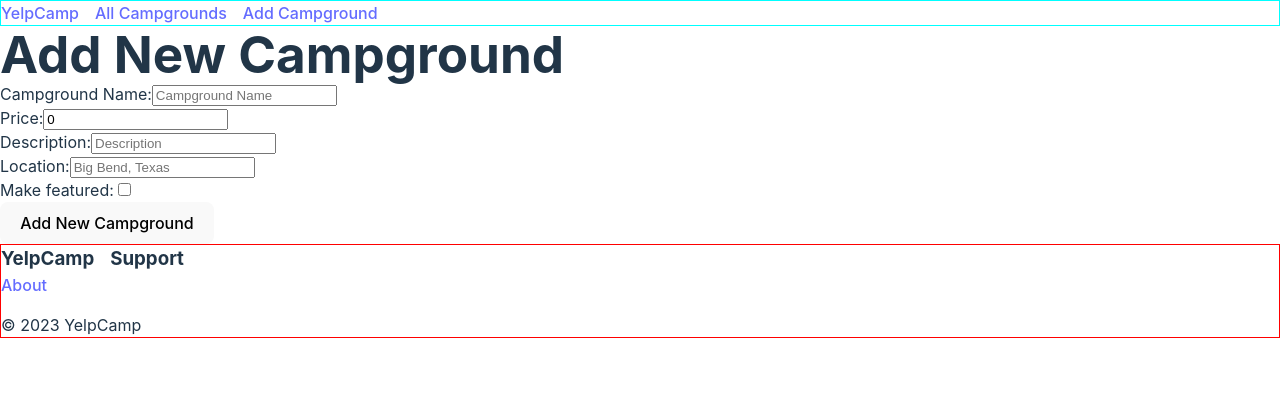
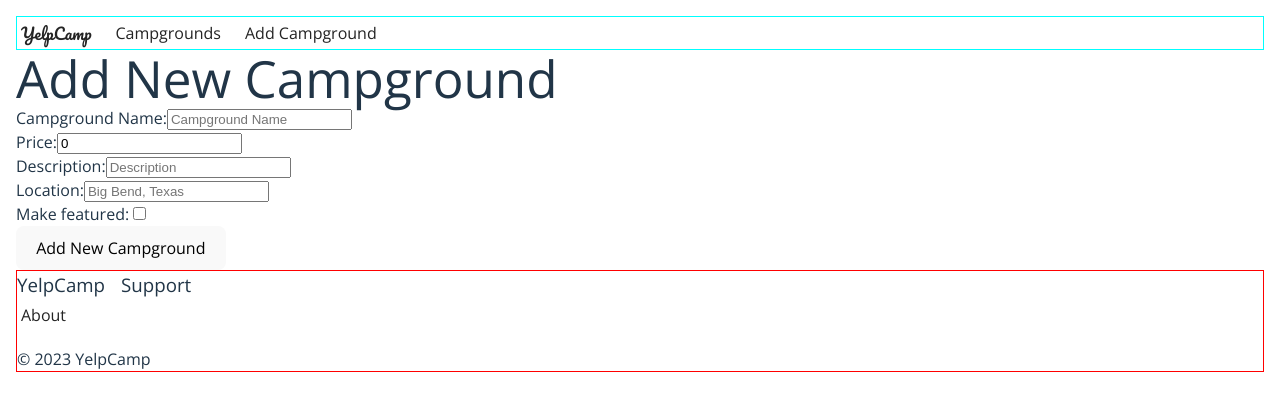
Before and after one commit to adamgonzls/yelpcamp-v3, a React (Vite) app in the folder frontend/: page /campgrounds/new in a window 1280 px wide. Shown: the top 410 px of the page. Built offline with nearby package versions, Linux system fonts and the light colour scheme.

Commit message:
styles: Update fonts, colors, and classes of various elements

```diff
--- a/frontend/index.html
+++ b/frontend/index.html
@@ -5,6 +5,12 @@
     <link rel="icon" type="image/svg+xml" href="/vite.svg" />
     <meta name="viewport" content="width=device-width, initial-scale=1.0" />
     <title>YelpCamp</title>
+    <link rel="preconnect" href="https://fonts.googleapis.com" />
+    <link rel="preconnect" href="https://fonts.gstatic.com" crossorigin />
+    <link
+      href="https://fonts.googleapis.com/css2?family=Open+Sans:wght@300&family=Pacifico&display=swap"
+      rel="stylesheet"
+    />
   </head>
   <body>
     <div id="root"></div>
--- a/frontend/src/App.jsx
+++ b/frontend/src/App.jsx
@@ -11,7 +11,7 @@ import Footer from './components/Footer'
 
 function App() {
   return (
-    <>
+    <div className='page-container'>
       <MainNav />
       <Routes>
         <Route path='/' element={<Home />} />
@@ -22,7 +22,7 @@ function App() {
         <Route path='/campgrounds/:id/edit' element={<EditCampground />} />
       </Routes>
       <Footer />
-    </>
+    </div>
   )
 }
 
--- a/frontend/src/components/MainNav.jsx
+++ b/frontend/src/components/MainNav.jsx
@@ -5,8 +5,10 @@ const MainNav = () => {
   return (
     <header className='header'>
       <nav className='navigation--default'>
-        <Link to='/'>YelpCamp</Link>
-        <Link to='/campgrounds'>All Campgrounds</Link>
+        <Link className='font-accent' to='/'>
+          YelpCamp
+        </Link>
+        <Link to='/campgrounds'>Campgrounds</Link>
         <Link to='/campgrounds/new'>Add Campground</Link>
       </nav>
     </header>
--- a/frontend/src/index.css
+++ b/frontend/src/index.css
@@ -1,5 +1,7 @@
 :root {
-  font-family: Inter, system-ui, Avenir, Helvetica, Arial, sans-serif;
+  --ff-primary: 'Open Sans', sans-serif;
+  --ff-secondary: 'Pacifico', cursive;
+  --ff-accent: 'Pacifico', cursive;
   line-height: 1.5;
   font-weight: 400;
 
@@ -17,13 +19,16 @@
 h1,
 h2,
 h3 {
+  font-family: var(--ff-primary);
   margin: 0;
 }
 
 a {
+  display: inline-block;
+  padding: 0.25em;
   font-weight: 500;
-  color: #646cff;
-  text-decoration: inherit;
+  color: #242424;
+  text-decoration: none;
 }
 a:hover {
   color: #535bf2;
@@ -33,6 +38,7 @@ body {
   margin: 0;
   min-width: 320px;
   min-height: 100vh;
+  font-family: var(--ff-primary);
 }
 
 h1 {
@@ -72,6 +78,18 @@ button:focus-visible {
   }
 }
 
+.font-primary {
+  font-family: var(--ff-primary);
+}
+
+.font-accent {
+  font-family: var(--ff-accent);
+}
+
+.page-container {
+  padding: 1em;
+}
+
 .header {
   border: 1px solid cyan;
 }
@@ -85,6 +103,12 @@ button:focus-visible {
   gap: 1em;
 }
 
+.campground--grid {
+  display: grid;
+  grid-template-columns: 1fr 1fr;
+  gap: 1em;
+}
+
 .footer--secondary {
   margin-top: 1em;
 }
--- a/frontend/src/pages/campgrounds/Index.jsx
+++ b/frontend/src/pages/campgrounds/Index.jsx
@@ -15,7 +15,7 @@ const Index = () => {
   const campgroundElements = allCampgrounds.map((campground) => (
     <Campground key={campground._id} campgroundData={campground} />
   ))
-  return <div>{campgroundElements}</div>
+  return <div className='campground--grid'>{campgroundElements}</div>
 }
 
 export default Index
```
